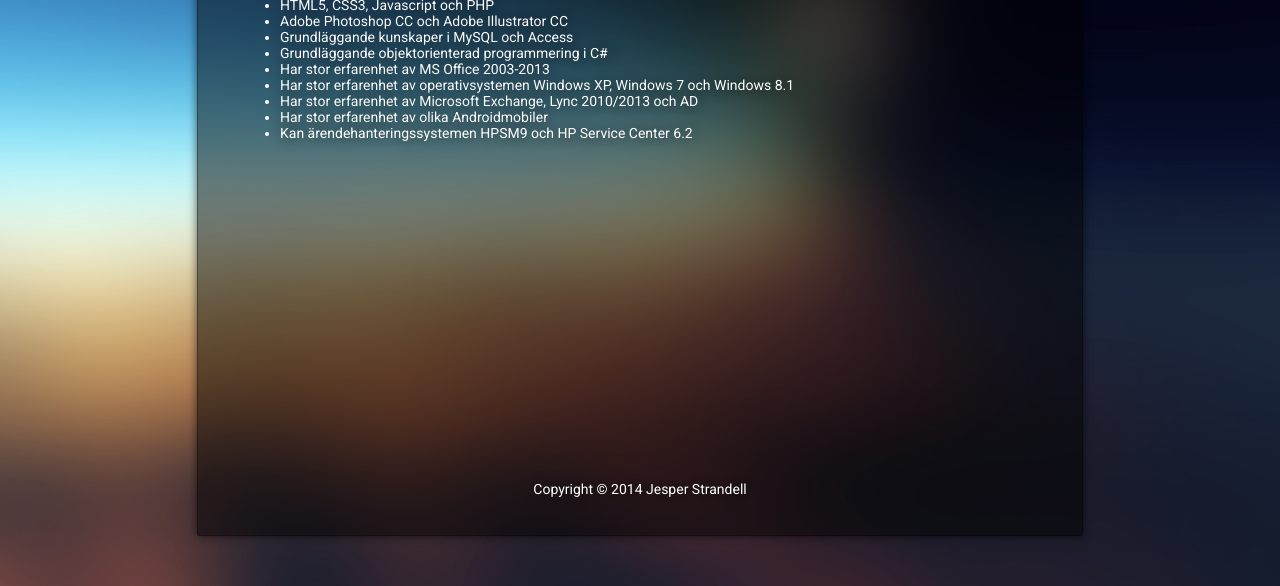
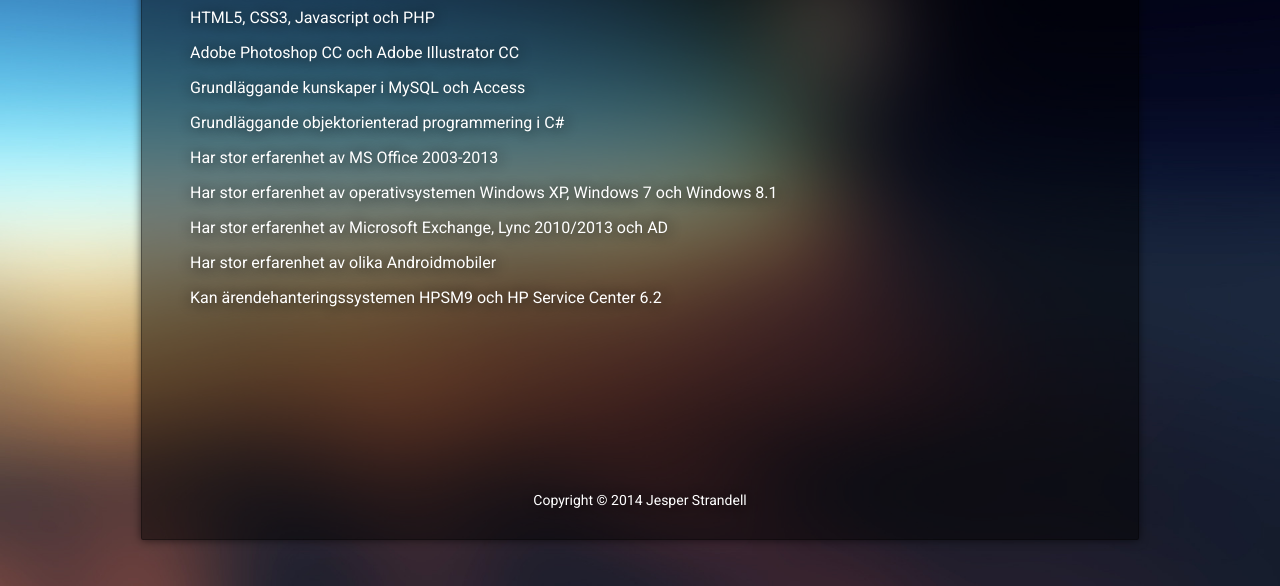
Before and after one commit to ja222vv/minipage, a plain HTML site: page pages/knowledge.html in a window 1280 px wide. Shown: the part 214-800 px from the top of the page. Drawn offline with Linux system fonts and the light colour scheme; files whose address does not match are found by name.

Commit message:
uppdaterat typsnitt och en del av layouten

```diff
--- a/css/style.css
+++ b/css/style.css
@@ -1,4 +1,4 @@
-@import url(//fonts.googleapis.com/css?family=Roboto);
+@import url(//fonts.googleapis.com/css?family=Roboto:400,300);
 
 /*
 outline: 7px solid rgba(255,255,255,0);
@@ -8,12 +8,13 @@ position: relative; /* outline */
 html {
 	background: #000 url(pics/wallpaper.jpg) no-repeat fixed center center;
 	background-size: cover;
+	overflow-y: scroll;
 }
 
 body {
 	font-family: 'Roboto', sans-serif;
 	color: #fff;
-	font-size: 14px;
+	font-size: 16px;
 	text-shadow: 1px 1px 15px #111;
 }
 img {
@@ -23,26 +24,13 @@ h1 {
   color: #eee;
   font-weight:normal;
 }
+/* Menyn börjar */
 .menu {
     width: 800px;
     height: 80px;
     margin-top:20px;
     margin-left:auto;
 	margin-right:auto;
-}
-.container {
-    padding: 1em 3em;
-	width: 800px;
-	min-height: 600px;
-	margin-top:20px;
-	margin-left:auto;
-	margin-right:auto;
-	box-shadow: 0 0 10px rgba(0,0,0,.6);
-	border-radius: 2px;
-	border: 1px solid #000000;
-	border: 1px solid rgba(0,0,0,.3);
-	background: rgba(0,0,0,.5);
-	filter: progid:DXImageTransform.Microsoft.gradient(GradientType=0,startColorstr='#4c000000', endColorstr='#4c000000');
 }
 .headerblue {
     margin-left:auto;
@@ -71,16 +59,6 @@ h1 {
 }
 .headerblue h1, .headermint h1, .headerpurple h1, .headeryellow h1, .headerred h1 {
     margin-bottom: 5px;
-}
-.subcontent {
-    min-height: 470px;
-}
-.nostyle {
-    list-style:none;
-}
-.footer {
-    font-size: 14px;
-    text-align:center;
 }
 .tile {
     width: 80px;
@@ -125,6 +103,34 @@ h1 {
 .title {
 	display: block;
 }
+/* Menyn slutar */
+/* Innehåll börjar*/
+.container {
+    padding: 1em 3em;
+	width: 900px;
+	min-height: 600px;
+	margin-top:20px;
+	margin-left:auto;
+	margin-right:auto;
+	box-shadow: 0 0 10px rgba(0,0,0,.6);
+	border-radius: 2px;
+	border: 1px solid #000000;
+	border: 1px solid rgba(0,0,0,.3);
+	background: rgba(0,0,0,.5);
+	filter: progid:DXImageTransform.Microsoft.gradient(GradientType=0,startColorstr='#4c000000', endColorstr='#4c000000');
+}
+.subcontent {
+    min-height: 470px;
+}
+.nostyle {
+    list-style:none;
+}
+.footer {
+    font-size: 14px;
+    text-align:center;
+}
+/* Innehåll slutar*/
+
 
 * {
 	-webkit-touch-callout: none;
--- a/pages/knowledge.html
+++ b/pages/knowledge.html
@@ -45,17 +45,31 @@
             </div>
             <div class="subcontent">
                 <p>
-                    <ul>
-                        <li>HTML5, CSS3, Javascript och PHP</li>
-                        <li>Adobe Photoshop CC och Adobe Illustrator CC</li>
-                        <li>Grundläggande kunskaper i MySQL och Access</li>
-                        <li>Grundläggande objektorienterad programmering i C#</li>
-                        <li>Har stor erfarenhet av MS Office 2003-2013</li>
-                        <li>Har stor erfarenhet av operativsystemen Windows XP, Windows 7 och Windows 8.1</li>
-                        <li>Har stor erfarenhet av Microsoft Exchange, Lync 2010/2013 och AD</li>
-                        <li>Har stor erfarenhet av olika Androidmobiler</li>
-                        <li>Kan ärendehanteringssystemen HPSM9 och HP Service Center 6.2</li>
-                    </ul>
+                    HTML5, CSS3, Javascript och PHP
+                </p>
+                <p>
+                    Adobe Photoshop CC och Adobe Illustrator CC
+                </p>
+                <p>
+                    Grundläggande kunskaper i MySQL och Access
+                </p>
+                <p>
+                    Grundläggande objektorienterad programmering i C#
+                </p>
+                <p>
+                    Har stor erfarenhet av MS Office 2003-2013
+                </p>
+                <p>
+                    Har stor erfarenhet av operativsystemen Windows XP, Windows 7 och Windows 8.1
+                </p>
+                <p>
+                    Har stor erfarenhet av Microsoft Exchange, Lync 2010/2013 och AD
+                </p>
+                <p>
+                    Har stor erfarenhet av olika Androidmobiler
+                </p>
+                <p>
+                    Kan ärendehanteringssystemen HPSM9 och HP Service Center 6.2
                 </p>
             </div>
 		    <div class="footer">
```
Also changed, not shown: index.html (+2 -2 lines).
